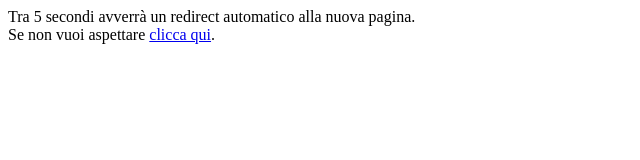
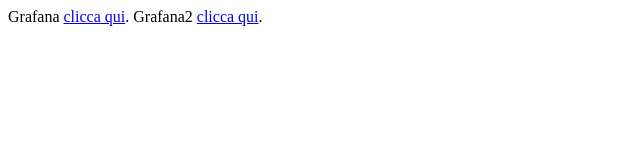
Before and after one commit to moro92/moro92.github.io, a plain HTML site: page index.html in a window 1280 px wide. Shown: the whole page, without its empty margins (0-640 px from the left). Drawn offline with Linux system fonts and the light colour scheme.

Commit message:
modifcato link

```diff
--- a/index.html
+++ b/index.html
@@ -1,12 +1,11 @@
 <html>
   <head>
     <title>Pagina di Redirect</title>
-    <meta http-equiv="refresh" content="5;URL=http://0c7b3b4b.ap.ngrok.io/">
   </head>
   <body>
     <p>
-    Tra 5 secondi avverrà un redirect automatico alla nuova pagina.<br>
-    Se non vuoi aspettare <a href="http://0c7b3b4b.ap.ngrok.io/">clicca qui</a>.
+    Grafana <a href="http://0c7b3b4b.ap.ngrok.io/">clicca qui</a>.
+    Grafana2 <a href="192.168.3.1:3000">clicca qui</a>.
     </p>
   </body>
 </html>
```
